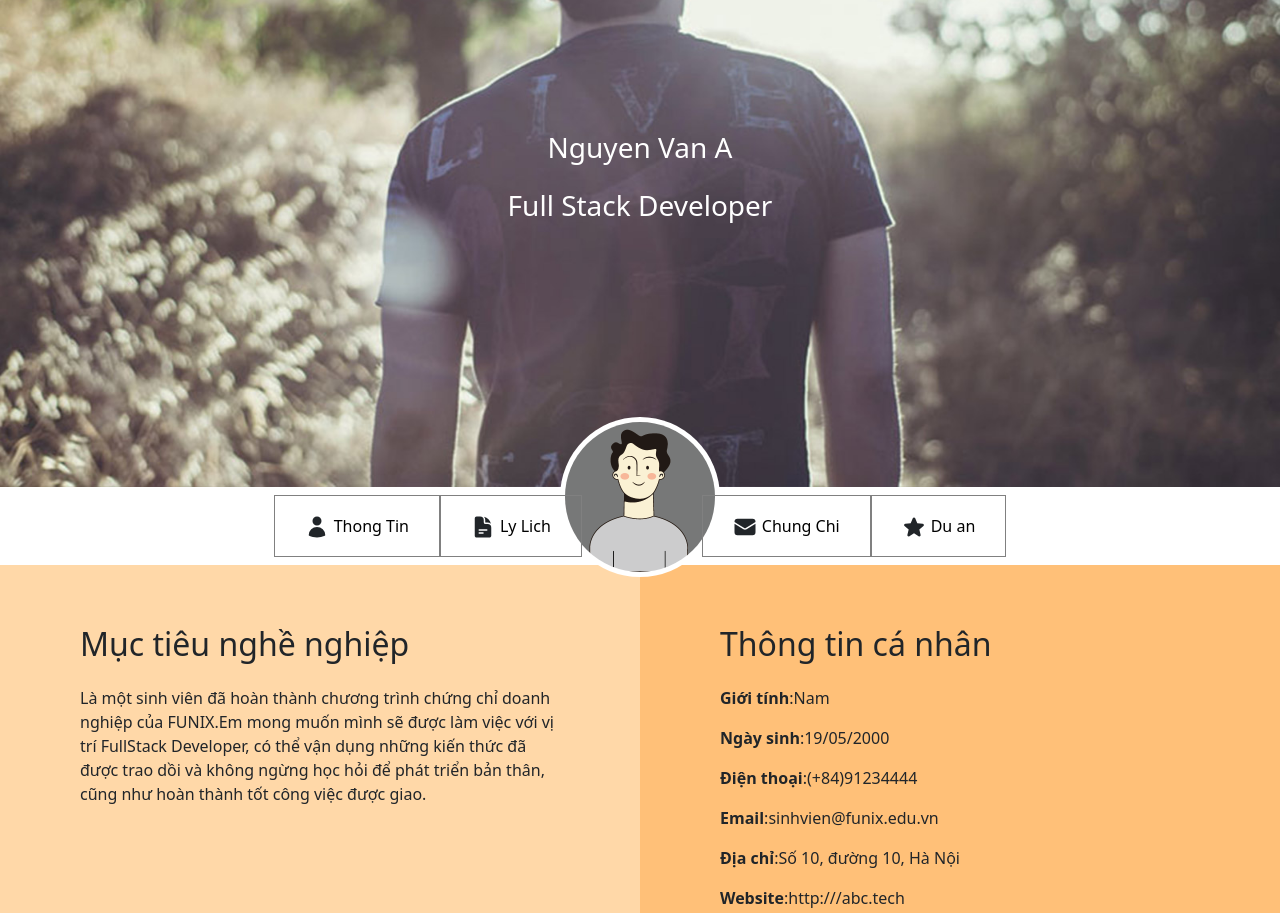
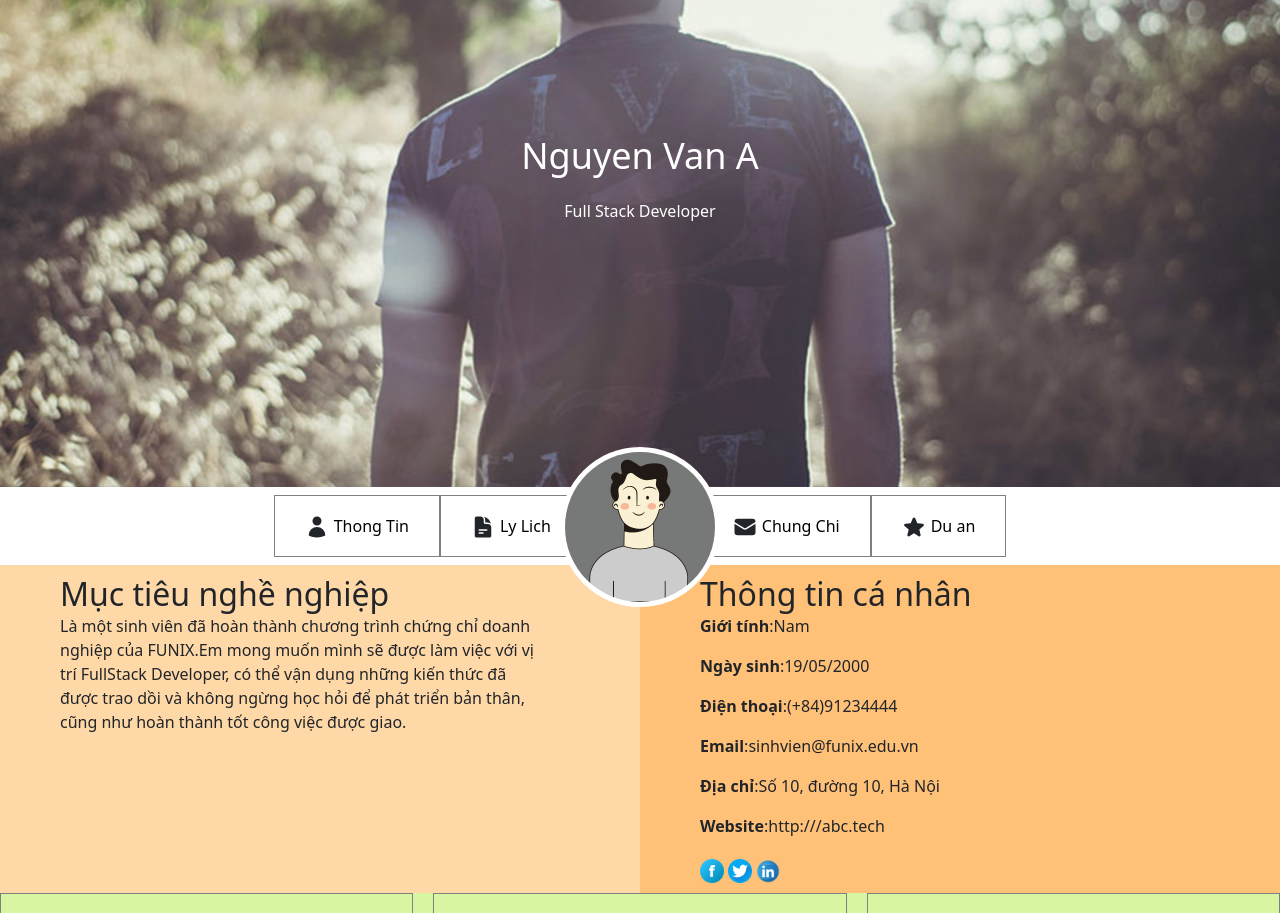
Before and after one commit to Vokhoa1611/Assignmnet3.githup., a plain HTML site: page index.html in a window 1280 px wide. Shown: the part 120-1033 px from the top of the page. Drawn offline with nearby package versions, Linux system fonts and the light colour scheme.

Commit message:
Update font.css

```diff
--- a/css/font.css
+++ b/css/font.css
@@ -5,7 +5,7 @@
 }
 /* SECTION: Banner---------------------------------------------------------------------------------- */
 .banner-img{
-    position:relative;
+    position: relative;
 }
 .banner-text{
     position:absolute;
@@ -14,14 +14,10 @@
     transform: translate(50%,-50%);
     color:white;
 }
-.banner-text h2{
-    font-size:7vh; /* vh:Equal to 1% of the width of the initial containing block.*/
-    /* Để đáp ứng được kích thước trên từ thiết bị khác nhau (view) nên dùng vh,vw,vmin,vmax */
+
+.name{
+    font-size:4.5vh;
 }
-.banner-text p{
-    font-size:3.5vh;
-}
-
 .banner-text{
     display:flex;
     flex-direction: column;
@@ -44,9 +40,11 @@
     align-items: center;
     /*Dùng để đè hình ảnh lên */
     position:absolute;
-    bottom:-28%; /*co bootraps -140%*/
-    right:50%;
-    transform: translate(50%,-50%);
+    bottom:0;
+    left:50%;
+    transform: translate(-50%,75%);
+    z-index: 1; /* Phai co thuoc tinh nay*/
+
 }
 .img-avatar img{
     width:150px;
@@ -68,6 +66,11 @@
     gap:5px;
     padding:20px 5px;
 }
+.navbar{
+    display:flex;
+    flex-wrap: nowrap !important;
+
+}
 .navbar-list a{
     text-decoration: none;
     color:black;
@@ -78,6 +81,7 @@
 .center-horizontal{
     display:flex;
     justify-content: center;
+    width:100%;
 }
 /* navabar-list: dùng để căn giữa dòng chữ và icon */
 .navbar-list{
@@ -86,6 +90,7 @@
     align-items: center;
     border:1px  solid grey;
     padding: 10px 30px;
+
 }
 /* Hieu ung khi hover vao navbar */
 .navbar-list:hover {
@@ -110,13 +115,15 @@
 }
 .information-item{
     width:50%;
-    padding:60px 80px 50px;
+
 }
 .cl-1{
     background-color:#ffd8a8;
+    padding:10px 100px 0 60px;
 }
 .cl-2{
     background-color:#ffc078;
+    padding:10px 60px;
 }
 .information h2{
     margin-bottom:22px;
@@ -129,10 +136,6 @@
 .background-icon{
     width:48px;
     height:48px;
-}
-.background-item {
-
-    padding:20px;
 }
 .time{
     display:flex;
@@ -151,7 +154,10 @@
     display:grid;
     grid-template-columns:75% 25%;
     border:1px solid grey;
-    padding:30px;
+    padding-top:60px;
+    padding-left:30px;
+    padding-right:10px;
+
 }
 .background-item-detail{
     grid-column: 1/-1;
@@ -165,7 +171,8 @@
 }
 .passtion-list{
     display:flex;
-    gap:20px;
+    gap:30px;
+    align-items: flex-start;
 }
 .passtion-item{
     display:flex;
@@ -207,20 +214,23 @@
     gap:20px;
     background-color:#d8f5a2;
 }
-/* .language,
+.language,
 .passion,
 .skill
 {
-    height:300px;
-} */
+    height:auto;
+}
 .passion-1{
     display:flex;
     gap:180px;
-    margin-bottom:30px;
+
 }
 .passion{
-    padding:30px;
+
     border:1px solid grey;
+    /* Muc dich de dua cac item len vi tri cao hon */
+    display:grid;
+    grid-template-rows: 40% 70%;
 }
 /* SECTION:Certificate -----------------------------------------------------------------*/
 .img-certificate{
@@ -315,3 +325,7 @@
     background-color:antiquewhite;
     padding:20px;
 }
+/* Code de len Boottraps */
+h2{
+    margin-bottom:0 !important;
+}
```
